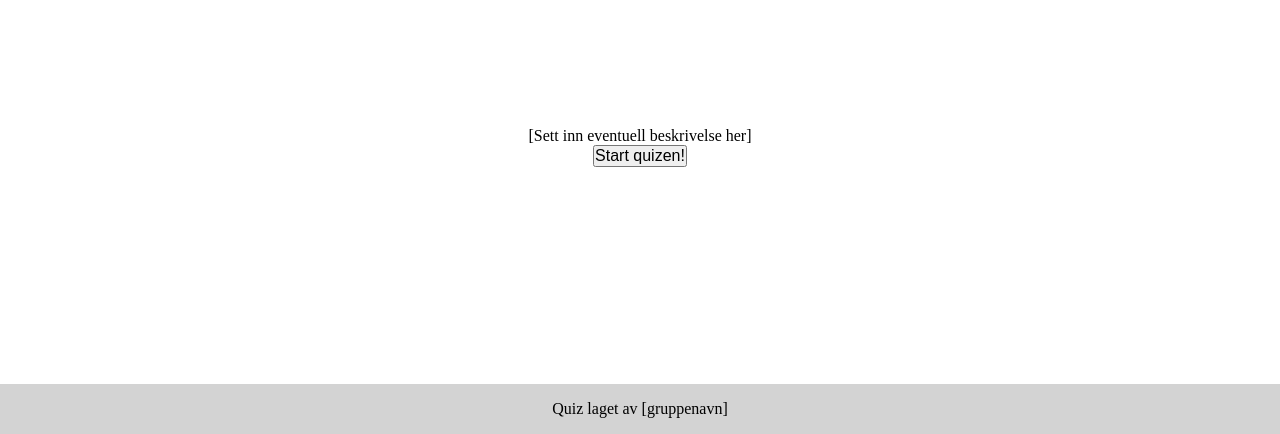
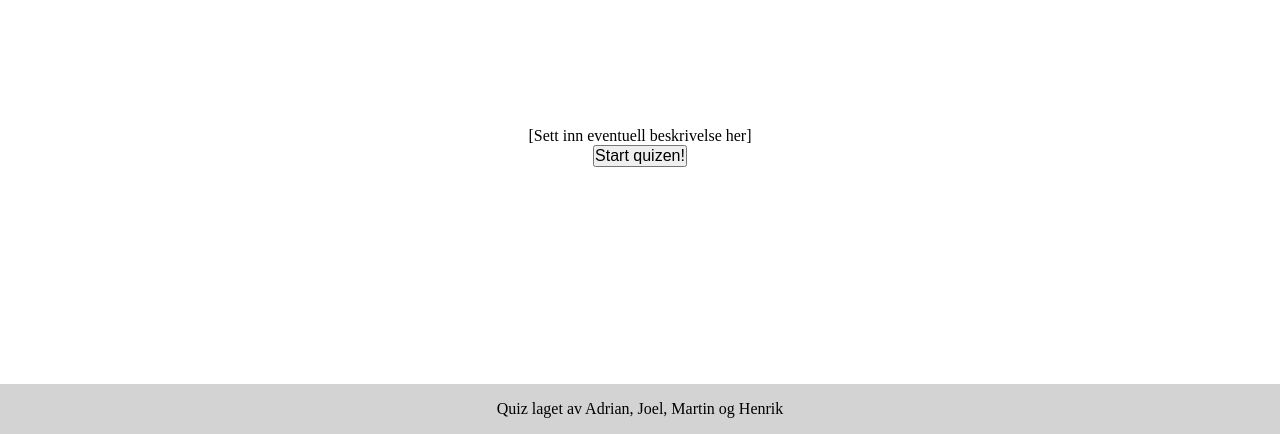
Before and after one commit to F21-1IM-2022-23/quizutvikling-mike-oxlong, a plain HTML site: page index.html in a window 1280 px wide. Shown: the part 366-800 px from the top of the page. Drawn offline with Linux system fonts and the light colour scheme.

Commit message:
La til lag navn

```diff
--- a/index.html
+++ b/index.html
@@ -25,7 +25,7 @@
         <div id="resultContainer" class="resultater"></div>
     </main>
     <footer>
-        <p>Quiz laget av [gruppenavn]</p>
+        <p>Quiz laget av Adrian, Joel, Martin og Henrik</p>
     </footer>
 </body>
 </html>
```
